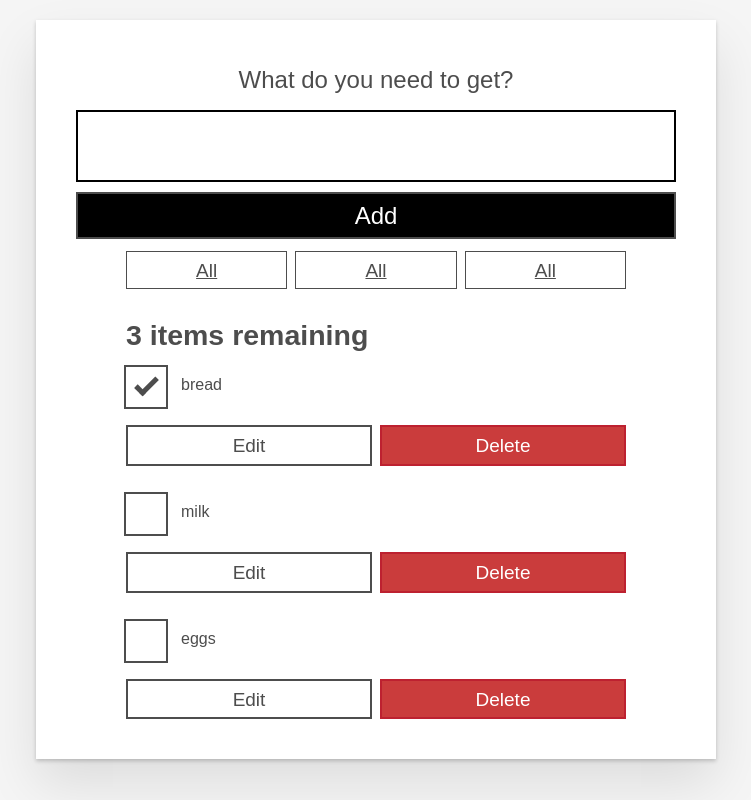
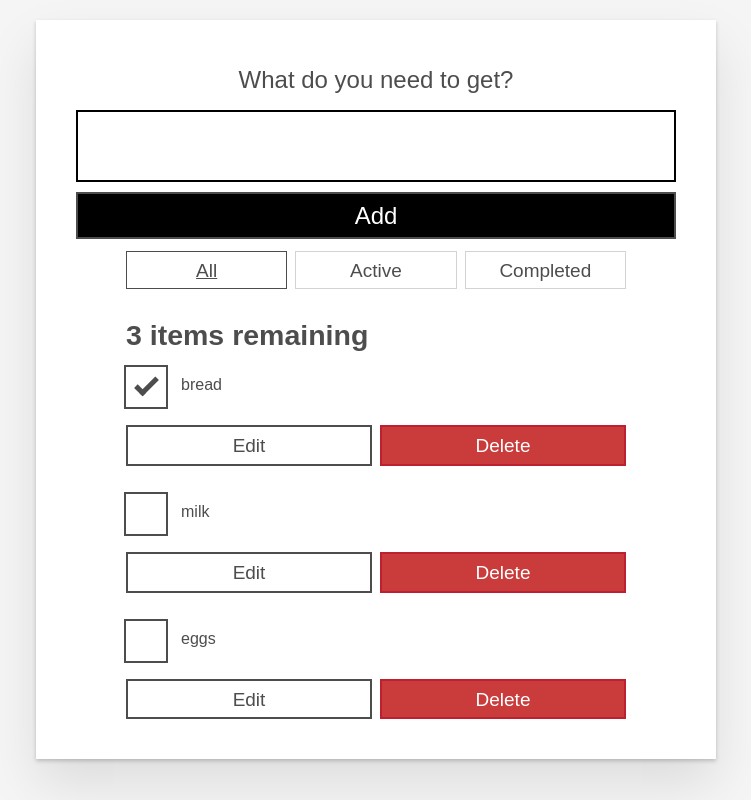
Before and after one commit to scottietex/Shopping_List, a React (Create React App) app: page / in a window 1280 px wide. Shown: the whole page, without its empty margins (264-1015 px from the left). Built offline with nearby package versions, Linux system fonts and the light colour scheme.

Commit message:
added filter buttons and worked on accessibility features

```diff
--- a/src/App.js
+++ b/src/App.js
@@ -1,10 +1,27 @@
 import { nanoid } from "nanoid";
-import React, { useState } from "react";
+import React, { useState, useRef, useEffect } from "react";
 import Form from "./components/Form";
 import FilterButton from "./components/FilterButton";
 import Shop from "./components/Shop";
 
+function usePrevious(value) {
+  const ref = useRef();
+  useEffect(() => {
+    ref.current = value;
+  });
+  return ref.current;
+}
+
+const FILTER_MAP = {
+  All: () => true,
+  Active: item => !item.completed,
+  Completed: item => item.completed
+};
+
+const FILTER_NAMES = Object.keys(FILTER_MAP)
+
 function App(props) {
+  const [filter, setFilter] = useState('All');
   const [items, setItems] = useState(props.items);
   function addItem(name) {
     const newItem = { id: "shop-" + nanoid(), name: name, completed: false };
@@ -37,7 +54,7 @@ function App(props) {
     setItems(editedItemList);
   }
 
-  const itemList = items.map(item => (
+  const itemList = items.filter(FILTER_MAP[filter]).map(item => (
     <Shop
       id={item.id}
       name={item.name}
@@ -49,18 +66,33 @@ function App(props) {
     />
   ));
 
+  const filterList = FILTER_NAMES.map(name => (
+    <FilterButton
+      key={name}
+      name={name}
+      isPressed={name === filter}
+      setFilter={setFilter}
+    />
+  ));
+
   const itemsNoun = itemList.length !== 1 ? 'items' : 'item';
   const headingText = `${itemList.length} ${itemsNoun} remaining`;
+  const listHeadingRef = useRef(null);
+  const prevItemLength = usePrevious(items.length);
+
+  useEffect(() => {
+    if (items.length - prevItemLength === -1) {
+      listHeadingRef.current.focus();
+    }
+  }, [items.length, prevItemLength]);
 
   return (
     <div className="shopapp stack-large">
       <Form addItem={addItem} />
       <div className="filters btn-group stack-exception">
-        <FilterButton />
-        <FilterButton />
-        <FilterButton />
+      {filterList}
       </div>
-      <h2 id="list-heading">{headingText}</h2>
+      <h2 id="list-heading" tabIndex="-1" ref={listHeadingRef}>{headingText}</h2>
       <ul
         role="list"
         className="shop-list stack-large stack-exception"
--- a/src/components/FilterButton.js
+++ b/src/components/FilterButton.js
@@ -2,10 +2,15 @@ import React from "react";
 
 function FilterButton(props) {
   return (
-    <button type="button" className="btn toggle-btn" aria-pressed="true">
+    <button
+      type="button"
+      className="btn toggle-btn"
+      aria-pressed={props.isPressed}
+      onClick={() => props.setFilter(props.name)}
+    >
       <span className="visually-hidden">Show </span>
-      <span>all </span>
-      <span className="visually-hidden"> items</span>
+      <span>{props.name}</span>
+      <span className="visually-hidden"> tasks</span>
     </button>
   );
 }
--- a/src/components/Shop.js
+++ b/src/components/Shop.js
@@ -1,9 +1,20 @@
-import React, { useState } from "react";
+import React, { useEffect, useRef, useState } from "react";
+
+function usePrevious(value) {
+  const ref = useRef();
+  useEffect(() => {
+    ref.current = value;
+  });
+  return ref.current;
+}
 
 export default function Shop(props) {
 
   const [isEditing, setEditing] = useState(false);
   const [newName, setNewName] = useState('');
+  const editFieldRef = useRef(null);
+  const editButtonRef = useRef(null);
+  const wasEditing = usePrevious(isEditing);
 
   function handleChange(e) {
     setNewName(e.target.value);
@@ -22,17 +33,19 @@ export default function Shop(props) {
         <label className="shop-label" htmlFor={props.id}>
           New name for {props.name}
         </label>
-        <input id={props.id}
+        <input
+          id={props.id}
           className="shop-text"
           type="text"
           value={newName}
           onChange={handleChange}
+          ref={editFieldRef}
         />
       </div>
       <div className="btn-group">
       <button
         type="button"
-        className="btn todo-cancel"
+        className="btn shop-cancel"
         onClick={() => setEditing(false)}
         >Cancel<span className="visually-hidden">renaming {props.name}</span>
       </button>
@@ -57,20 +70,32 @@ export default function Shop(props) {
         </label>
       </div>
       <div className="btn-group">
-          <button type="button" className="btn" onClick={() => setEditing(true)}>
-          Edit <span className="visually-hidden">{props.name}</span>
+        <button
+          type="button"
+          className="btn"
+          onClick={() => setEditing(true)}
+          ref={editButtonRef}
+          >Edit <span className="visually-hidden">{props.name}</span>
         </button>
         <button
           type="button"
           className="btn btn__danger"
           onClick={() => props.deleteItem(props.id)}
-          >
-            Delete <span className="visually-hidden">{props.name}</span>
+          >Delete <span className="visually-hidden">{props.name}</span>
         </button>
       </div>
     </div>
   );
 
+  useEffect(() => {
+    if (!wasEditing && isEditing) {
+      editFieldRef.current.focus();
+    }
+    if (wasEditing && !isEditing) {
+      editButtonRef.current.focus();
+    }
+  }, [wasEditing, isEditing]);
+
   return <li className="shop">{isEditing ? editingTemplate : viewTemplate}</li>;
 
 }
```
Also changed, not shown: 1 other file (tests, documents, lock files or other folders). Lines whose indentation alone changed are shown as unchanged.
